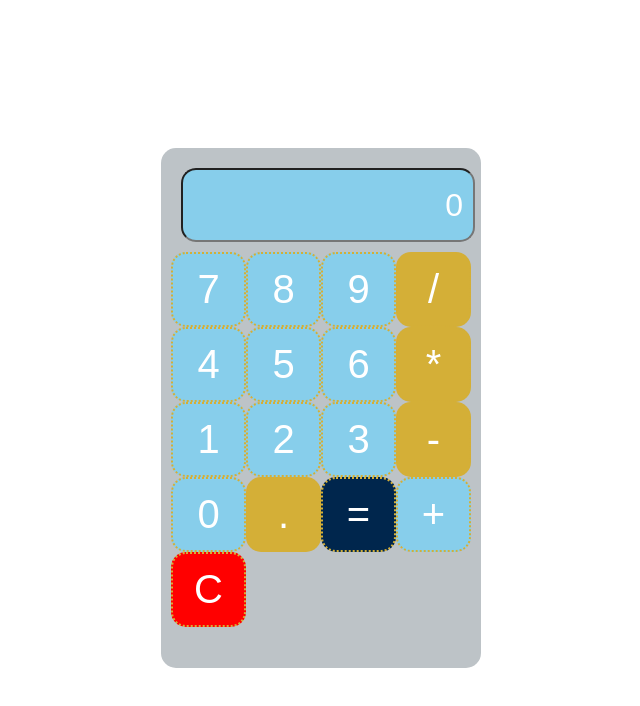
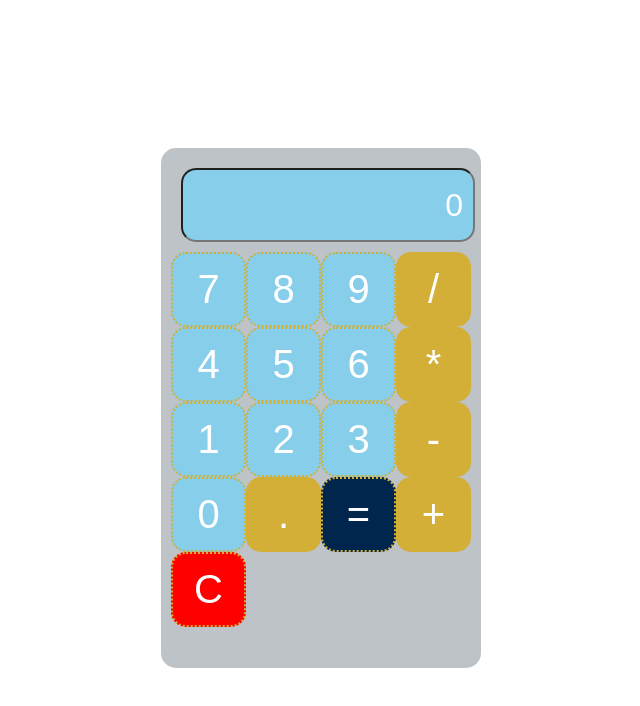
Before and after one commit to Mitch3012/Calculator, a plain HTML site: page index.html in a window 1280 px wide. Shown: the whole page, without its empty margins (319-959 px from the left). Drawn offline with Linux system fonts and the light colour scheme.

Commit message:
Fix HTML formatting issues in index.html

```diff
--- a/index.html
+++ b/index.html
@@ -28,7 +28,7 @@
                 <button onclick="appendValue('0')" value='0'>0</button>
                 <button class = "operator"onclick="appendValue('.')" value='.'>.</button>
                 <button id="equals" onclick="calculate()" value='='>=</button>
-                <button onclick="appendValue('+')" value='+'>+</button>
+                <button class = "operator" onclick="appendValue('+')" value='+'>+</button>
                 <button id="clear" onclick="clearDisplay()" value='C'>C</button>
             </div>
         </div>
```
